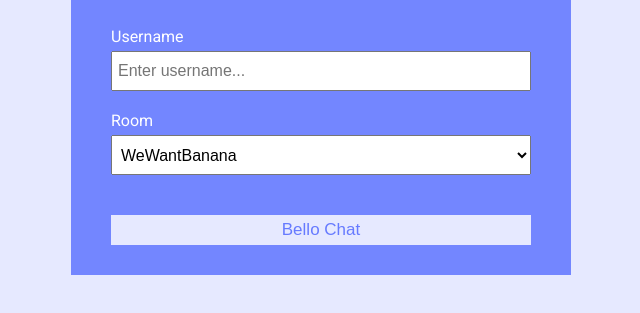
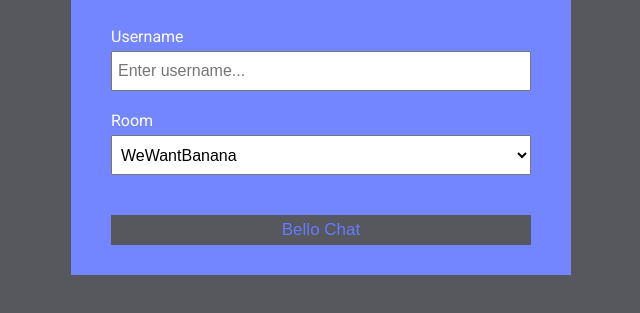
Before and after one commit to Rodolfod1/ChatRoom-, a website: page public/index.html in a window 1280 px wide. Shown: the part 353-666 px from the top of the page, without its empty margins (319-959 px from the left). Drawn offline with Linux system fonts and the light colour scheme.

Commit message:
fixing deployment bugs

```diff
--- a/public/assets/style/style.css
+++ b/public/assets/style/style.css
@@ -3,7 +3,7 @@
 :root {
 	--dark-color-a: #667aff;
 	--dark-color-b: #7386ff;
-	--light-color: #e6e9ff;
+	--light-color: #57585E;
 	--success-color: #5cb85c;
 	--error-color: #d9534f;
 }
--- a/server.js
+++ b/server.js
@@ -54,5 +54,5 @@ io.on('connection', socket => {
         });
     });
     });
-
+// displaying the port
 server.listen(PORT, () => console.log(`Server Running on port ${PORT}`));
--- a/utils/messages.js
+++ b/utils/messages.js
@@ -1,4 +1,4 @@
-// using the momentsjs for timestamp
+// using the moments.js for timestamp
 const moment = require('moment');
 
 function formatMessage(username, text) {
```
